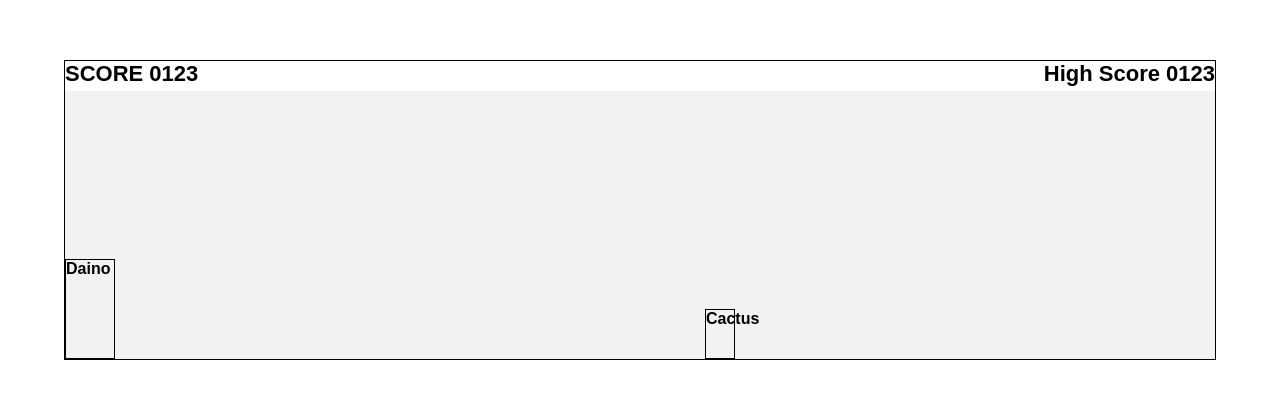
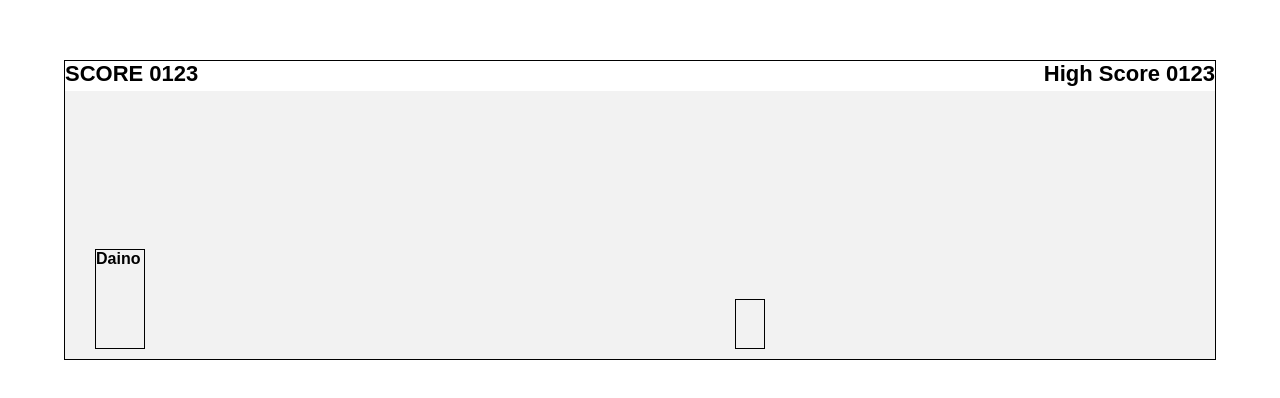
Before and after one commit to shibaramdas-git/daino-js, a website built with Vite: page index.html in a window 1280 px wide. Shown: the part 190-588 px from the top of the page. Built offline with nearby package versions, Linux system fonts and the light colour scheme; a web font is replaced by a local one.

Commit message:
Generated obstacle at random location.

```diff
--- a/index.html
+++ b/index.html
@@ -24,7 +24,7 @@
         </div>
         <div class="playground">
           <div id="daino">Daino</div>
-          <div id="cactus">Cactus</div>
+          <!-- <div id="cactus">Cactus</div> -->
         </div>
       </div>
     </div>
--- a/src/main.js
+++ b/src/main.js
@@ -1,4 +1,7 @@
+"use strict";
 const daino = document.querySelector("#daino");
+const playground = document.querySelector(".playground");
+// const cactus = document.querySelector("#cactus");
 
 document.addEventListener("keydown", (e) => {
   if (e.code === "Space" || e.code === "ArrowUp") {
@@ -8,3 +11,24 @@ document.addEventListener("keydown", (e) => {
     }, 600);
   }
 });
+
+function createObstacle(obstacleName) {
+  // Append a new obstacle
+  const obstacle = document.createElement("div");
+  obstacle.id = `${obstacleName}`;
+  obstacle.style.right = randomCactusLocation();
+  playground.appendChild(obstacle);
+  // Remove obstacle after animationed
+  obstacle.addEventListener("animationend", () => {
+    playground.removeChild(obstacle);
+    console.log("Removed obstacle");
+  });
+}
+function randomCactusLocation() {
+  const randomLocation = Math.floor(Math.random() * 100 + 1);
+  console.log(randomLocation);
+  return `${randomLocation}vw`;
+}
+setInterval(() => {
+  createObstacle("cactus");
+}, 2000);
--- a/src/style.css
+++ b/src/style.css
@@ -30,16 +30,16 @@ body {
   display: flex;
   align-items: flex-end;
   overflow: hidden;
+  background: #f2f2f2;
   position: relative;
-  background: #f2f2f2;
 }
 #daino {
   height: 100px;
   width: 50px;
   border: 1px solid #000;
   position: absolute;
-  /* left: 30px; */
-  /* bottom: 10px; */
+  left: 30px;
+  bottom: 10px;
 }
 #daino.jump {
   animation: daino-jump 0.6s infinite ease-out;
@@ -48,8 +48,12 @@ body {
   height: 50px;
   width: 30px;
   border: 1px solid #000;
-  animation: cactus-move 2s infinite linear;
+  position: absolute;
+  right: 0;
+  bottom: 10px;
+  animation: cactus-move 3s linear;
 }
+
 @keyframes daino-jump {
   0% {
     transform: translateY(0);
@@ -66,9 +70,9 @@ body {
 }
 @keyframes cactus-move {
   0% {
-    transform: translateX(110vw);
+    right: -30px;
   }
   100% {
-    transform: translateX(-10vw);
+    right: 100vw;
   }
 }
```
